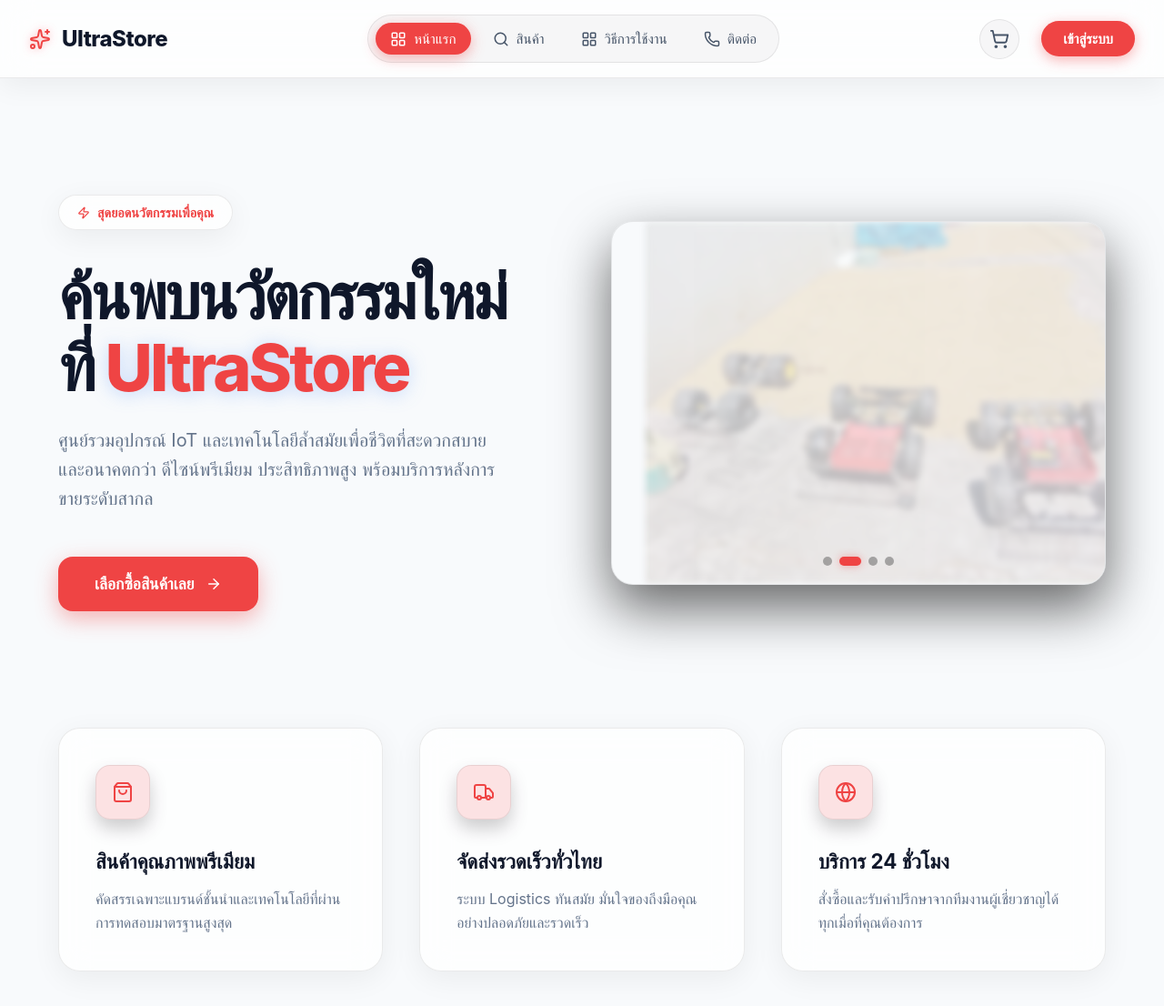
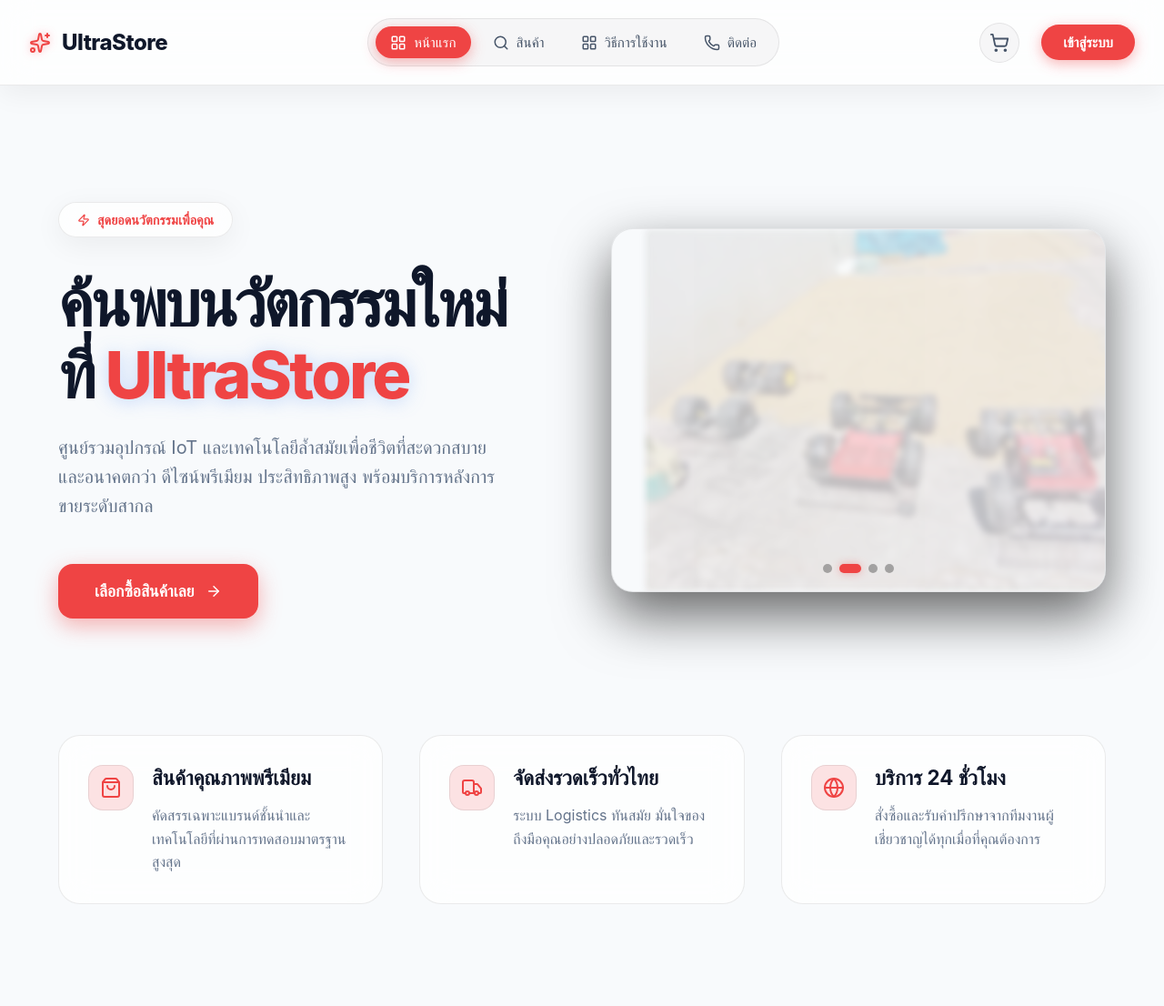
Before and after one commit to ItzSakkarinTH/iot_store, a Next.js app: page / in a window 1280 px wide. Shown: the top 1106 px of the page at 91% size. Built offline with nearby package versions, Linux system fonts and the light colour scheme.

Commit message:
fix navbar and see payment and data dashboard

```diff
--- a/src/app/Landing.module.css
+++ b/src/app/Landing.module.css
@@ -258,12 +258,15 @@
   backdrop-filter: var(--glass-blur);
   -webkit-backdrop-filter: var(--glass-blur);
   border: 1px solid var(--glass-border);
-  padding: 2.5rem;
+  padding: 2rem;
   border-radius: var(--radius-xl);
   text-align: left;
   transition: var(--transition);
-  box-shadow: var(--glass-shadow);
+  display: flex;
+  align-items: flex-start;
+  gap: 1.25rem;
 }
+
 
 .featureCard:hover {
   transform: translateY(-10px);
@@ -275,15 +278,19 @@
   display: inline-flex;
   align-items: center;
   justify-content: center;
-  width: 60px;
-  height: 60px;
+  width: 50px;
+  height: 50px;
+  min-width: 50px;
   background: var(--primary-light);
   color: var(--primary);
   border-radius: var(--radius-lg);
-  margin-bottom: 2rem;
   border: 1px solid var(--glass-border);
-  box-shadow: 0 10px 20px rgba(0,0,0,0.2);
 }
+
+.featureContent {
+  flex: 1;
+}
+
 
 .featureCard h3 {
   font-size: 1.4rem;
--- a/src/app/page.tsx
+++ b/src/app/page.tsx
@@ -99,21 +99,30 @@
         >
             <div className={styles.featureCard}>
               <div className={styles.featureIcon}><ShoppingBag size={24}/></div>
+              <div className={styles.featureContent}>
                 <h3>สินค้าคุณภาพพรีเมียม</h3>
                 <p>คัดสรรเฉพาะแบรนด์ชั้นนำและเทคโนโลยีที่ผ่านการทดสอบมาตรฐานสูงสุด</p>
               </div>
+            </div>
+
 
             <div className={styles.featureCard}>
               <div className={styles.featureIcon}><Truck size={24}/></div>
+              <div className={styles.featureContent}>
                 <h3>จัดส่งรวดเร็วทั่วไทย</h3>
                 <p>ระบบ Logistics ทันสมัย มั่นใจของถึงมือคุณอย่างปลอดภัยและรวดเร็ว</p>
               </div>
+            </div>
+
 
             <div className={styles.featureCard}>
               <div className={styles.featureIcon}><Globe size={24}/></div>
+              <div className={styles.featureContent}>
                 <h3>บริการ 24 ชั่วโมง</h3>
                 <p>สั่งซื้อและรับคำปรึกษาจากทีมงานผู้เชี่ยวชาญได้ทุกเมื่อที่คุณต้องการ</p>
               </div>
+            </div>
+
         </motion.div>
       </main>
     </div>
--- a/src/components/Navbar.module.css
+++ b/src/components/Navbar.module.css
@@ -2,17 +2,18 @@
   display: flex;
   justify-content: space-between;
   align-items: center;
-  padding: 1rem 2rem;
+  padding: 1.25rem 2rem;
   background: var(--surface);
   backdrop-filter: var(--glass-blur);
   -webkit-backdrop-filter: var(--glass-blur);
   border-bottom: 1px solid var(--glass-border);
   position: sticky;
   top: 0;
-  z-index: 100;
+  z-index: 1000;
   box-shadow: var(--glass-shadow);
   transition: transform 0.3s cubic-bezier(0.4, 0, 0.2, 1), background 0.3s;
 }
+
 
 .navHidden {
   transform: translateY(-100%);
@@ -113,14 +114,58 @@
   display: flex;
   align-items: center;
   gap: 0.75rem;
-  padding: 0.35rem 1rem 0.35rem 0.35rem;
+  padding: 0.35rem 0.75rem 0.35rem 0.35rem;
   background: rgba(0, 0, 0, 0.03);
   border-radius: var(--radius-pill);
   border: 1px solid var(--glass-border);
   color: var(--text-primary);
   font-size: 0.9rem;
   font-weight: 600;
+  cursor: pointer;
+  transition: var(--transition);
 }
+
+.profile:hover {
+  background: rgba(0, 0, 0, 0.05);
+  border-color: rgba(0, 0, 0, 0.2);
+}
+
+.profileArea {
+  position: relative;
+}
+
+.profileDropdown {
+  position: absolute;
+  top: calc(100% + 10px);
+  right: 0;
+  min-width: 180px;
+  background: white;
+  border-radius: var(--radius-lg);
+  border: 1px solid var(--glass-border);
+  box-shadow: 0 10px 25px rgba(0,0,0,0.1);
+  padding: 0.5rem;
+  z-index: 1100;
+}
+
+.dropdownItem {
+  width: 100%;
+  display: flex;
+  align-items: center;
+  gap: 0.75rem;
+  padding: 0.75rem 1rem;
+  border-radius: var(--radius-md);
+  color: var(--text-secondary);
+  font-size: 0.9rem;
+  font-weight: 500;
+  transition: var(--transition);
+  cursor: pointer;
+}
+
+.dropdownItem:hover {
+  background: #fef2f2;
+  color: #ef4444;
+}
+
 
 .avatar {
   width: 32px;
--- a/src/components/Navbar.tsx
+++ b/src/components/Navbar.tsx
@@ -22,6 +22,7 @@
   const [isVisible, setIsVisible] = useState(true);
   const [lastScrollY, setLastScrollY] = useState(0);
   const [isMenuOpen, setIsMenuOpen] = useState(false);
+  const [isProfileOpen, setIsProfileOpen] = useState(false);
 
   useEffect(() => {
     if (typeof window !== 'undefined') {
@@ -106,10 +107,28 @@
 
         {isLoggedIn ? (
           <div className={styles.profileArea}>
-            <div className={styles.profile}>
+            <div
+              className={styles.profile}
+              onClick={() => setIsProfileOpen(!isProfileOpen)}
+            >
               <div className={styles.avatar}>{userRole === "admin" ? "A" : "U"}</div>
               <span className={styles.userName}>{userRole === "admin" ? "Admin" : "Customer"}</span>
             </div>
+
+            <AnimatePresence>
+              {isProfileOpen && (
+                <motion.div
+                  className={styles.profileDropdown}
+                  initial={{ opacity: 0, y: 10, scale: 0.95 }}
+                  animate={{ opacity: 1, y: 0, scale: 1 }}
+                  exit={{ opacity: 0, y: 10, scale: 0.95 }}
+                >
+                  <button onClick={handleLogout} className={styles.dropdownItem}>
+                    <LogOut size={16} /> ออกจากระบบ
+                  </button>
+                </motion.div>
+              )}
+            </AnimatePresence>
           </div>
         ) : (
           <Link href="/login" className={styles.loginBtn}>เข้าสู่ระบบ</Link>
```
Also changed, not shown: src/app/shop/page.tsx (+0 -13 lines). Lines whose indentation alone changed are shown as unchanged.
